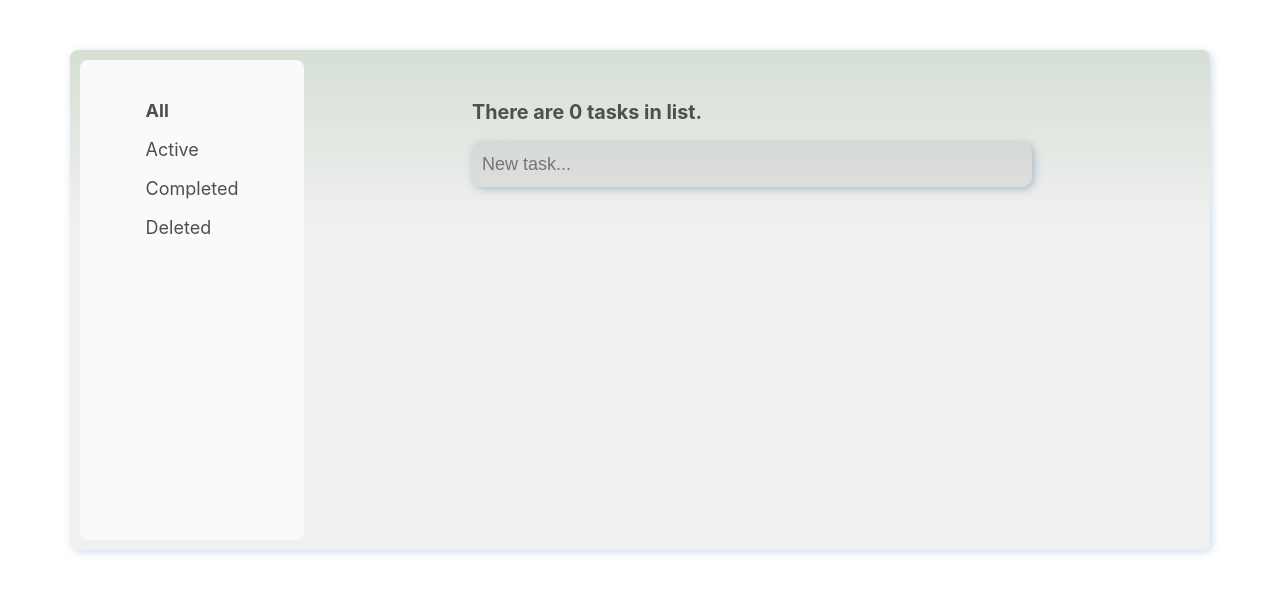
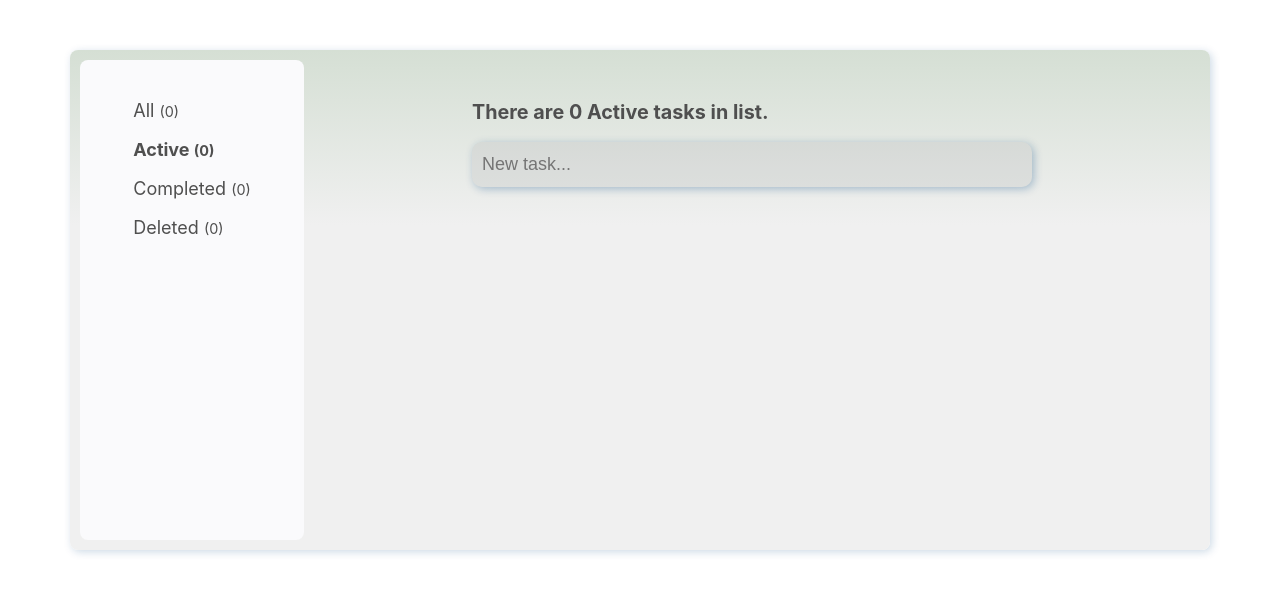
Before and after one commit to jmora2ec/react-todo, a React (Create React App) app: page / in a window 1280 px wide. Shown: the top 594 px of the page. Built offline with nearby package versions, Linux system fonts and the light colour scheme.

Commit message:
update local repo

```diff
--- a/src/components/Header.jsx
+++ b/src/components/Header.jsx
@@ -4,7 +4,10 @@ const Header = (props) => {
   return (
     <React.Fragment>
       <div className='tasks-counter'>
-        <h2>There are {props.count} tasks in list.</h2>
+        <h2>
+          There are {props.count} {props.filter === 'All' ? '' : props.filter}{' '}
+          tasks in list.
+        </h2>
       </div>
     </React.Fragment>
   );
--- a/src/components/Todo.jsx
+++ b/src/components/Todo.jsx
@@ -7,6 +7,7 @@ import { paginate } from '../utils/paginate';
 import ListGroup from './common/ListGroup';
 import InputTask from './InputTask';
 import Header from './Header';
+import { filter } from 'lodash';
 
 class Todo extends Component {
   constructor() {
@@ -15,7 +16,7 @@ class Todo extends Component {
       tasks: this.getTasks(),
       pageSize: 5,
       currentPage: 1,
-      selectedFilter: 'All',
+      selectedFilter: 'Active',
     };
     this.addTask = this.addTask.bind(this);
     this.deleteTask = this.deleteTask.bind(this);
@@ -24,6 +25,7 @@ class Todo extends Component {
     this.handlePageChange = this.handlePageChange.bind(this);
     this.handleFilterSelect = this.handleFilterSelect.bind(this);
     this.getFilteredTasks = this.getFilteredTasks.bind(this);
+    this.getFilters = this.getFilters.bind(this);
   }
 
   getTasks() {
@@ -95,7 +97,7 @@ class Todo extends Component {
   }
 
   handleFilterSelect(item) {
-    this.setState({ selectedFilter: item, currentPage: 1 });
+    this.setState({ selectedFilter: item.filter, currentPage: 1 });
   }
 
   getFilteredTasks(filter) {
@@ -116,8 +118,32 @@ class Todo extends Component {
     }
   }
 
+  getFilters(tasks) {
+    const filters = [
+      { filter: 'All', count: 0 },
+      { filter: 'Active', count: 0 },
+      { filter: 'Completed', count: 0 },
+      { filter: 'Deleted', count: 0 },
+    ];
+
+    const countCompleted = tasks.filter((item) => {
+      return item.completed === true;
+    }).length;
+
+    const countDeleted = tasks.filter((item) => {
+      return item.deleted === true;
+    }).length;
+
+    filters[0].count = tasks.length;
+    filters[1].count = tasks.length - countCompleted - countDeleted;
+    filters[2].count = countCompleted;
+    filters[3].count = countDeleted;
+
+    console.log(filters);
+    return filters;
+  }
+
   render() {
-    const filters = ['All', 'Active', 'Completed', 'Deleted'];
     const {
       tasks: allTasks,
       pageSize,
@@ -126,6 +152,7 @@ class Todo extends Component {
     } = this.state;
     const tasksFiltered = this.getFilteredTasks(selectedFilter);
     const tasks = paginate(tasksFiltered, currentPage, pageSize);
+    const filters = this.getFilters(allTasks);
 
     return (
       <React.Fragment>
@@ -138,7 +165,7 @@ class Todo extends Component {
             />
           </div>
           <div className='content'>
-            <Header count={tasksFiltered.length} />
+            <Header count={tasksFiltered.length} filter={selectedFilter} />
             <InputTask addTask={this.addTask} />
             <ListTask
               tasks={tasks}
--- a/src/components/common/ListGroup.css
+++ b/src/components/common/ListGroup.css
@@ -20,3 +20,7 @@
 .active {
     font-weight: bold;
 }
+
+.count {
+    font-size: 0.8em;
+}
--- a/src/components/common/ListGroup.jsx
+++ b/src/components/common/ListGroup.jsx
@@ -10,10 +10,12 @@ const ListGroup = (props) => {
           key={index}
           onClick={() => onItemSelect(item)}
           className={
-            item === selectedItem ? 'list-group-item active' : 'list-group-item'
+            item.filter === selectedItem
+              ? 'list-group-item active'
+              : 'list-group-item'
           }
         >
-          {item}
+          {item.filter} <span class='count'>({item.count})</span>
         </li>
       ))}
     </ul>
```
